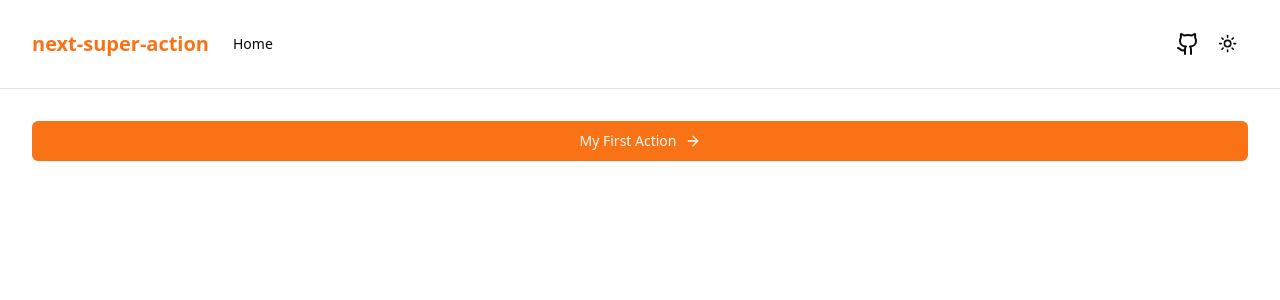
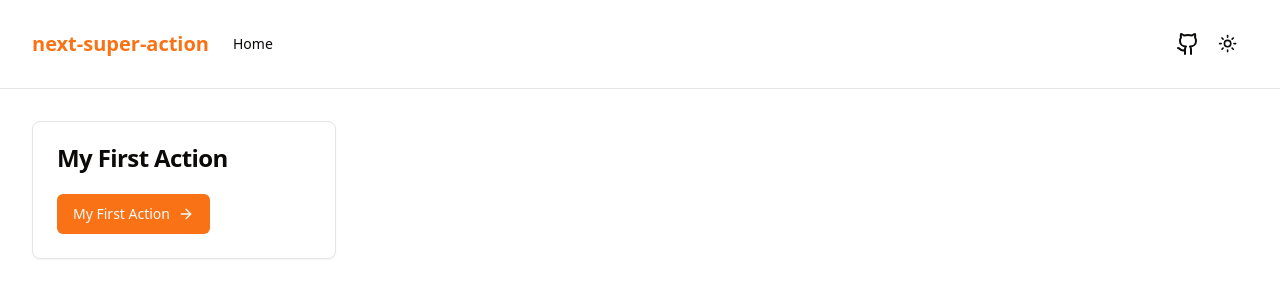
Before and after one commit to rechenberger/next-super-action, a Next.js app: page / in a window 1280 px wide. Shown: the top 300 px of the page. Built offline with nearby package versions, Linux system fonts and the light colour scheme.

Commit message:
🎉 next-super-action

```diff
--- a/src/app/page.tsx
+++ b/src/app/page.tsx
@@ -1,8 +1,15 @@
+import { Card, CardContent, CardHeader, CardTitle } from '@/components/ui/card'
 import { ActionButton } from '@/super-action/button/ActionButton'
 
 export default function Page() {
   return (
     <>
+      <div className="grid md:grid-cols-2 lg:grid-cols-4">
+        <Card>
+          <CardTitle>
+            <CardHeader>My First Action</CardHeader>
+          </CardTitle>
+          <CardContent>
             <ActionButton
               tryToast
               action={async () => {
@@ -16,6 +23,9 @@ export default function Page() {
             >
               My First Action
             </ActionButton>
+          </CardContent>
+        </Card>
+      </div>
     </>
   )
 }
```
Lines whose indentation alone changed are shown as unchanged.
